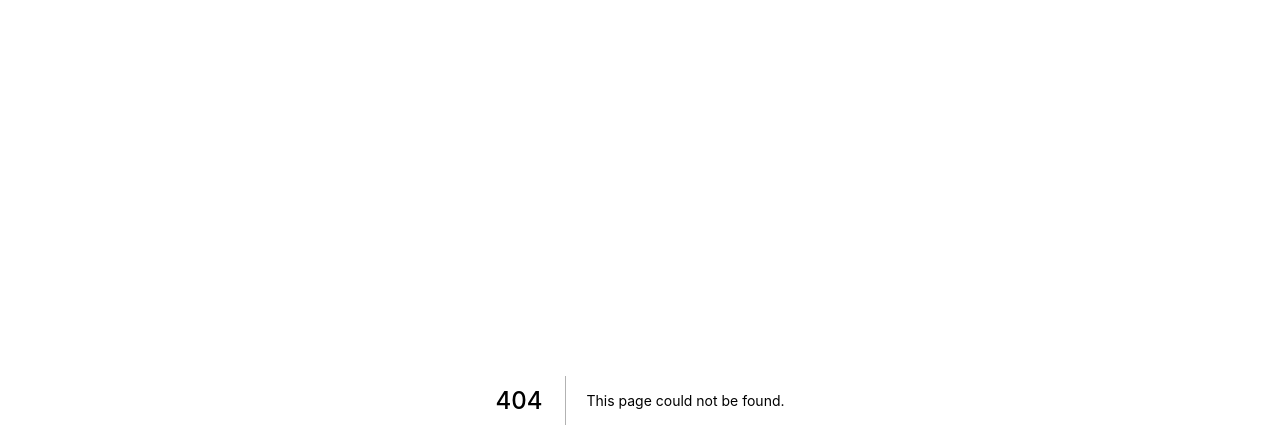
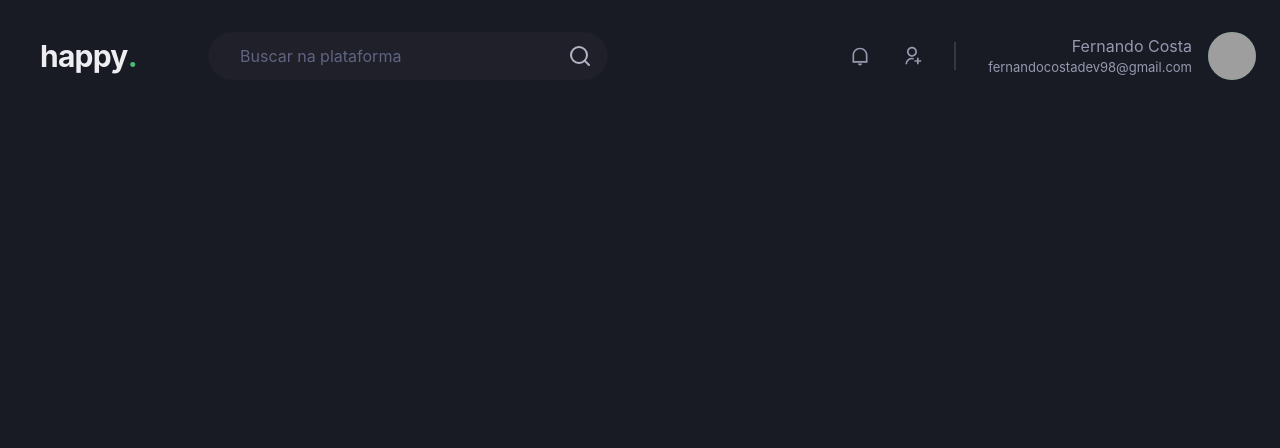
Before and after one commit to l-fernandocosta/happy, a Next.js app: page /dashboard in a window 1280 px wide. Before the commit this address had no page. Shown: the top 448 px of the page. Built offline with nearby package versions, Linux system fonts and the light colour scheme; grey boxes are pictures that could not be loaded.

Commit message:
Header finished

```diff
--- a/package.json
+++ b/package.json
@@ -17,7 +17,8 @@
     "framer-motion": "^6",
     "next": "12.1.0",
     "react": "17.0.2",
-    "react-dom": "17.0.2"
+    "react-dom": "17.0.2",
+    "react-icons": "^4.3.1"
   },
   "devDependencies": {
     "@types/node": "^17.0.18",
--- /dev/null
+++ b/src/components/Header/index.tsx
@@ -0,0 +1,79 @@
+import { Avatar, Box, Flex, HStack, Icon, Input, Text } from '@chakra-ui/react'
+import { FiSearch } from 'react-icons/fi'
+import { RiNotificationLine, RiUserAddLine } from 'react-icons/ri'
+
+
+
+export default function Header() {
+  return (
+    <Flex
+      as='header'
+      w={'100%'}
+      h={'20'}
+      maxW={1480}
+      mx='auto'
+      px='6'
+      mt='4'
+      align='center'>
+
+      {/* logo */}
+      <Flex as='text'
+        fontSize='3xl'
+        fontWeight={'bold'}
+        w='40'
+        px='4'
+        letterSpacing={'tight'}
+      >happy <Flex as='span' color={'green.400'}>.</Flex></Flex>
+
+      {/* searchbox */}
+      <Flex
+        as='label'
+        flex={'1'}
+        py='3'
+        ml="6"
+        px='4'
+        maxW={400}
+        alignSelf='center'
+        color={'gray.200'}
+        position='relative'
+        bg={'gray.800'}
+        borderRadius='full'
+      >
+        <Input
+          color={'gray.50'}
+          variant='unstyled'
+          placeholder='Buscar na plataforma'
+          _placeholder={{ color: 'gray.500' }}
+          px='4'
+          mr='4' />
+        <Icon as={FiSearch} fontSize='2xl' />
+      </Flex>
+
+      {/* Notifications and Add icons */}
+      <Flex align={'center'} ml='auto'>
+        <HStack
+          spacing="8"
+          mx='8'
+          pr='8'
+          py= "1"
+          color='gray.300'
+          borderRightWidth={2}
+          borderColor='gray.700'
+          >
+          <Icon as={RiNotificationLine} fontSize='20'/>
+          <Icon as={RiUserAddLine} fontSize='20'/>
+        </HStack>
+
+        <Flex align= "center" >
+          <Box color="gray.300" mr='4' textAlign='right'>
+            <Text>Fernando Costa</Text>
+            <Text fontSize={'small'}>fernandocostadev98@gmail.com</Text>
+          </Box>
+          <Avatar size={'md'} name='Fernando Costa' src='https://github.com/l-fernandocosta.png'/>
+        </Flex>
+      </Flex>
+
+
+    </Flex>
+  )
+}
--- a/src/components/Input/index.tsx
+++ b/src/components/Input/index.tsx
@@ -11,7 +11,6 @@ export  function Input({name, label, ...rest} : InputProps) {
       {!!label && <FormLabel htmlFor="email">{label}</FormLabel>}
       <ChakraInput
         id= {name}
-        placeholder="darthvader@outlook.com"
         focusBorderColor={"green.500"}
         bg="gray.900"
         color="whiteAlpha.500"
--- /dev/null
+++ b/src/pages/dashboard.tsx
@@ -0,0 +1,7 @@
+import Header from "../components/Header";
+
+export default function Dashboard(){
+  return(
+    <Header/>
+  )
+}
```
Also changed, not shown: src/pages/index.tsx (+3 -6 lines), 1 other file (tests, documents, lock files or other folders).
